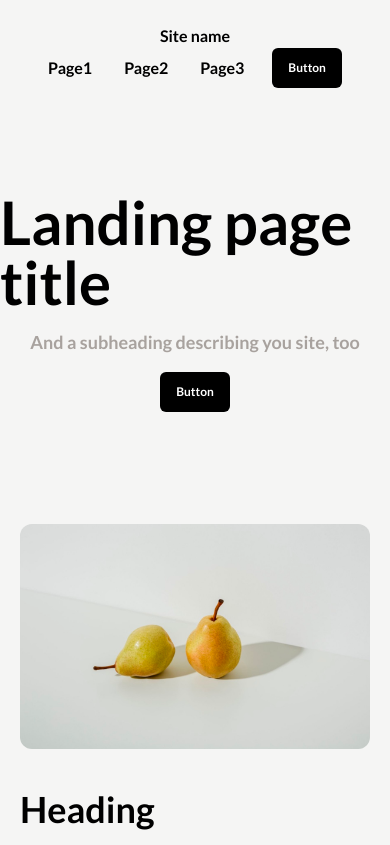
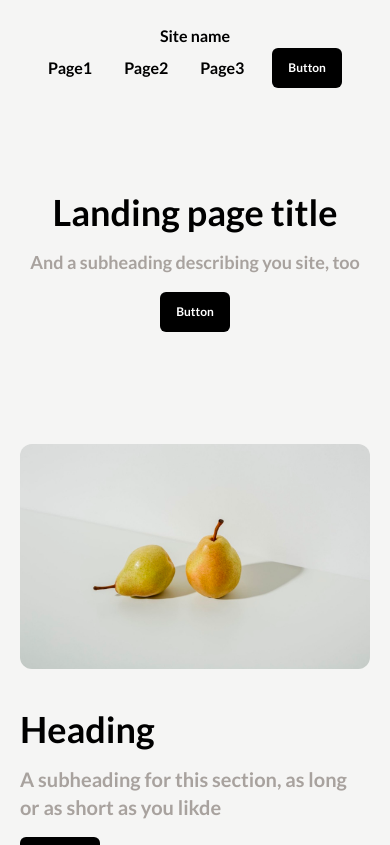
Before and after one commit to YM202c2100/figma-reproduction, a Next.js app: page / in a window 390 px wide. Shown: the top 845 px of the page. Built offline with nearby package versions, Linux system fonts and the light colour scheme.

Commit message:
[update] mobile時のメインタイトルfontSizeを縮小
iphoneSE等で文字が改行していたのでsm以前の文字サイズを4xlに変更

```diff
--- a/app/page.tsx
+++ b/app/page.tsx
@@ -8,7 +8,7 @@ export default function Page() {
       <Header/>
       {/* メインタイトル */}
       <div className="flex flex-col items-center">
-        <div className="text-6xl mt-20 lg:text-7xl xl:text-8xl 2xl:text-9xl">Landing page title</div>
+        <div className="text-4xl sm:text-6xl mt-20 lg:text-7xl xl:text-8xl 2xl:text-9xl">Landing page title</div>
         <div className="text-lg m-4 text-stone-400 lg:text-2xl xl:text-3xl xl:my-8 2xl:text-5xl">
           And a subheading describing you site, too
         </div>
```
